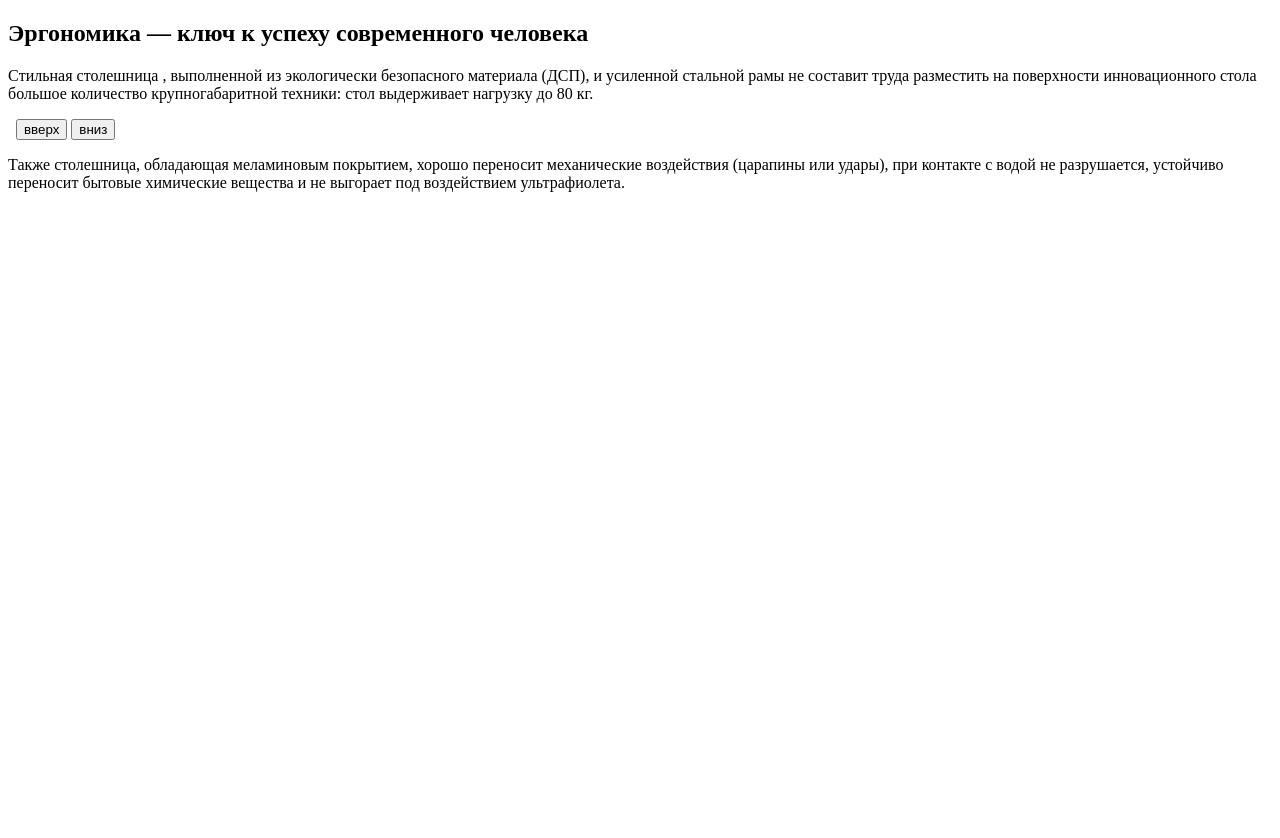
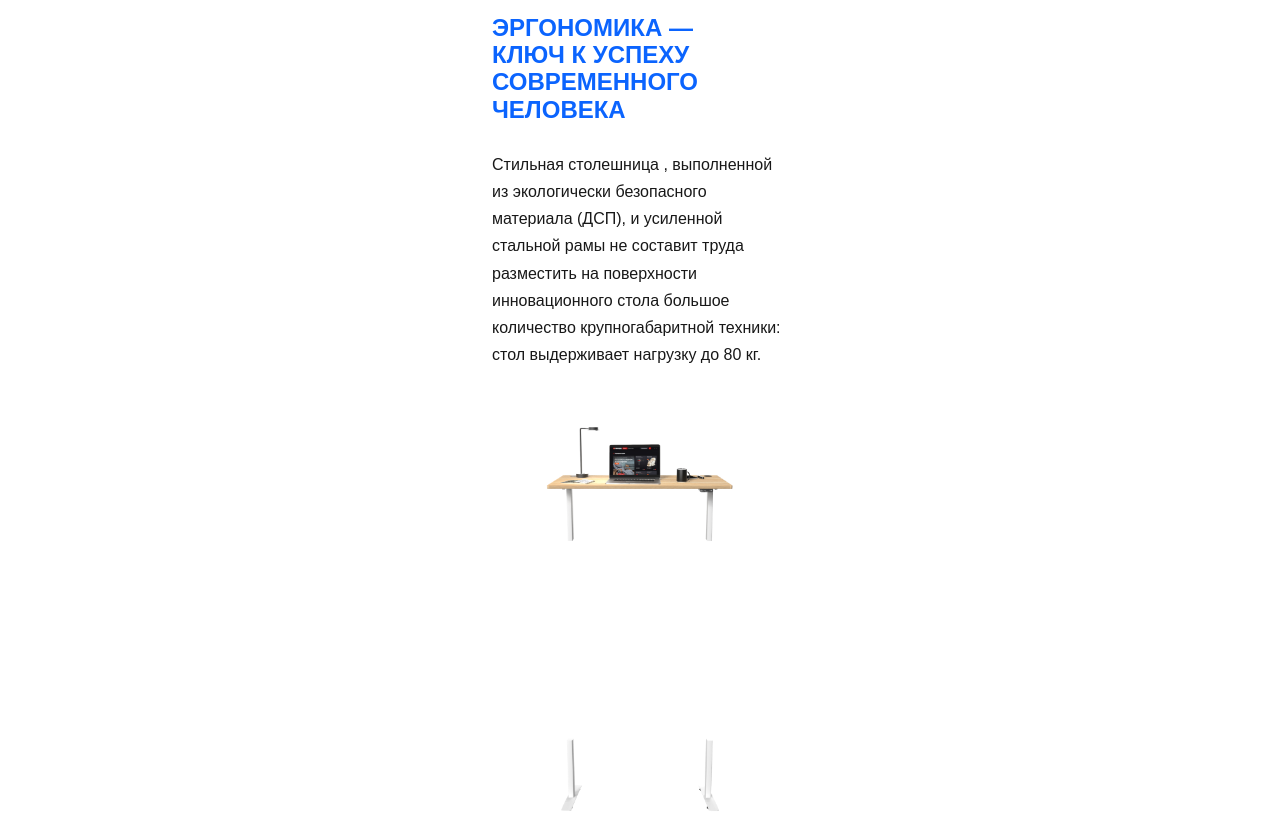
Before and after one commit to Tom826/Yamaguchi_Test, a website: page source/Index.html in a window 1280 px wide. Shown: the top 838 px of the page. Before the commit the page ends 800 px from the top, so only its background shows below. Drawn offline with nearby package versions, Linux system fonts and the light colour scheme; files that its build step writes are made by us from their sources; files whose address does not match are found by name.

Commit message:
Add styles to table page

```diff
--- a/source/Index.html
+++ b/source/Index.html
@@ -15,12 +15,12 @@
         <h1 class="table__title">Эргономика — ключ к успеху современного человека</h1>
         <p class="table__content">Cтильная столешница , выполненной из экологически безопасного материала (ДСП), и усиленной стальной рамы не составит труда разместить на поверхности инновационного стола большое количество крупногабаритной техники: стол выдерживает нагрузку до 80 кг.</p>
         <picture>
-          <source media="(min-width: 1920px)" srcset="">
-          <img class="table__tabletop-img" src="" srcset="" width="333" heigh="268" alt="">
+          <source media="(min-width: 1920px)" srcset="img/tabletop-desktop.jpg, img/tabletop-desktop@2x.jpg 2x">
+          <img class="table__tabletop-img" src="img/tabletop.jpg" srcset="img/tabletop@2x.jpg" width="320" heigh="268" alt="">
         </picture>
         <picture>
-          <source media="(min-width: 1920px)" srcset="">
-          <img class="table__legs-img" src="" srcset="" width="333" heigh="268" alt="">
+          <source media="(min-width: 1920px)" srcset="img/table-leg-desktop.jpg, img/table-leg-desktop@2x.jpg 2x">
+          <img class="table__legs-img" src="img/table-leg.png" srcset="img/table-leg@2x.png" width="320" heigh="268" alt="">
         </picture>
         <button class="table__button button-up" type="button">вверх</button>
         <button class="table__button button-down" type="button">вниз</button>
--- /dev/null
+++ b/source/sass/block/container.scss
@@ -0,0 +1,13 @@
+.container {
+  min-height: 100vh;
+  width: 100%;
+  max-width: 320px;
+  display: flex;
+  flex-direction: column;
+  margin: 0 auto;
+
+  @include desktop {
+    max-width: 1920px;
+    background-color: tomato;
+  }
+}
--- /dev/null
+++ b/source/sass/block/page.scss
@@ -0,0 +1,10 @@
+.page__body {
+  font-family: "Ubuntu", Arial, sans-serif;
+  font-style: normal;
+  font-weight: 300;
+  font-size: 16px;
+  line-height: 170%;
+  color: $text-color-primary;
+
+  margin: 0;
+}
--- /dev/null
+++ b/source/sass/block/table.scss
@@ -0,0 +1,13 @@
+.table__title {
+  margin: 14px 102px 28px 12px;
+  color: $text-color-table-title;
+  text-transform: uppercase;
+}
+
+.table__content {
+  margin: 0 12px;
+}
+
+.table__tabletop-img {
+  margin-top: 28px;
+}
--- a/source/sass/mixins.scss
+++ b/source/sass/mixins.scss
@@ -9,18 +9,11 @@
   overflow: hidden;
 }
 
-/*@mixin form-text {
-  font-weight: 700;
-  font-size: 18px;
-  line-height: 26px;
-  color: $text-color-primary;
-}*/
-
-@mixin resolution {
+/*@mixin resolution {
   @media (min-resolution: 2dppx) {
     @content;
   }
-}
+}*/
 
 @mixin desktop {
   @media screen and (min-width: $desktop-width) {
--- a/source/sass/style.scss
+++ b/source/sass/style.scss
@@ -2,3 +2,6 @@
 @import "./mixins.scss";
 @import "./global.scss";
 @import "./fonts.scss";
+@import "./block/container.scss";
+@import "./block/page.scss";
+@import "./block/table.scss";
--- a/source/sass/variables.scss
+++ b/source/sass/variables.scss
@@ -1,3 +1,4 @@
-//$
+$text-color-primary: #181818;
+$text-color-table-title: #0B64FE;
 
 $desktop-width: 1900px;
```
Also changed, not shown: gulpfile.js (+6 -6 lines), source/img/table-leg-desktop.jpg (added), source/img/table-leg-desktop@2x.jpg (added), source/img/table-leg.jpg (added), source/img/table-leg.png (added), source/img/table-leg@2x.jpg (added), source/img/table-leg@2x.png (added), source/img/tabletop-desktop.jpg (added), source/img/tabletop-desktop@2x.jpg (added), source/img/tabletop.jpg (added), source/img/tabletop@2x.jpg (added).
